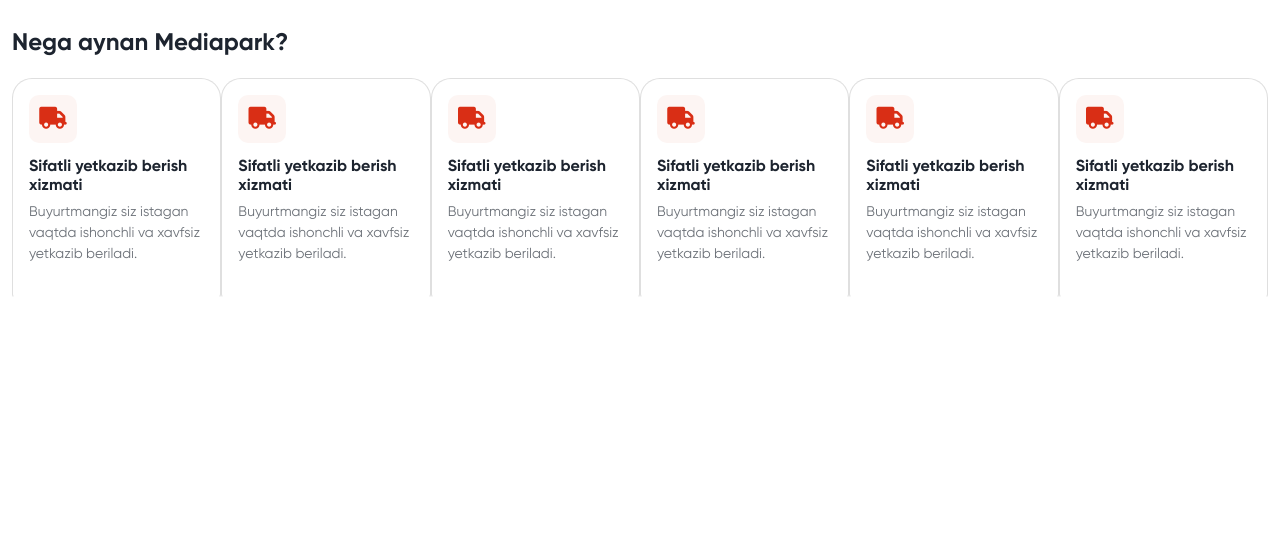
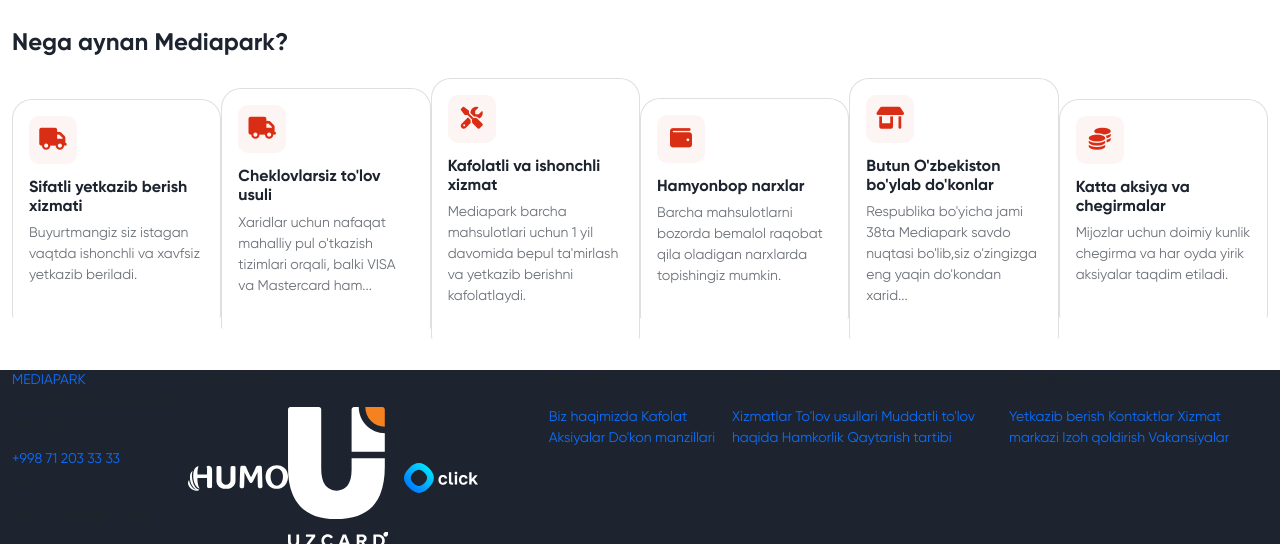
Before and after one commit to Olimjon-04042000/exam, a plain HTML site: page index.html in a window 1280 px wide. Shown: the part 3826-4370 px from the top of the page. Before the commit the page ends 4124 px from the top, so only its background shows below. Drawn offline with nearby package versions, Linux system fonts and the light colour scheme.

Commit message:
footer html

```diff
--- a/index.html
+++ b/index.html
@@ -874,29 +874,70 @@
                 </div>
                 <div class="card">
                     <i class="fa-solid fa-truck" style="color:#d92e15;"></i>
-                    <h4 class="title">Sifatli yetkazib berish xizmati</h4>
-                    <p class="desc">Buyurtmangiz siz istagan vaqtda ishonchli va xavfsiz yetkazib beriladi.</p>
+                    <h4 class="title">Cheklovlarsiz to'lov usuli</h4>
+                    <p class="desc">Xaridlar uchun nafaqat mahalliy pul o'tkazish tizimlari orqali, balki VISA va Mastercard ham...</p>
                 </div>
                 <div class="card">
-                    <i class="fa-solid fa-truck" style="color:#d92e15;"></i>
-                    <h4 class="title">Sifatli yetkazib berish xizmati</h4>
-                    <p class="desc">Buyurtmangiz siz istagan vaqtda ishonchli va xavfsiz yetkazib beriladi.</p>
+                    <i class="fa-solid fa-screwdriver-wrench" style="color:#d92e15;"></i>
+                    <h4 class="title">Kafolatli va ishonchli xizmat</h4>
+                    <p class="desc">Mediapark barcha mahsulotlari uchun 1 yil davomida bepul ta'mirlash va yetkazib berishni kafolatlaydi.</p>
                 </div>
                 <div class="card">
-                    <i class="fa-solid fa-truck" style="color:#d92e15;"></i>
-                    <h4 class="title">Sifatli yetkazib berish xizmati</h4>
-                    <p class="desc">Buyurtmangiz siz istagan vaqtda ishonchli va xavfsiz yetkazib beriladi.</p>
+                    <i class="fa-solid fa-wallet" style="color:#d92e15;"></i>
+                    <h4 class="title">Hamyonbop narxlar</h4>
+                    <p class="desc">Barcha mahsulotlarni bozorda bemalol raqobat qila oladigan narxlarda topishingiz mumkin.</p>
                 </div>
                 <div class="card">
-                    <i class="fa-solid fa-truck" style="color:#d92e15;"></i>
-                    <h4 class="title">Sifatli yetkazib berish xizmati</h4>
-                    <p class="desc">Buyurtmangiz siz istagan vaqtda ishonchli va xavfsiz yetkazib beriladi.</p>
+                    <i class="fa-solid fa-shop" style="color:#d92e15;"></i>
+                    <h4 class="title">Butun O'zbekiston bo'ylab do'konlar</h4>
+                    <p class="desc">Respublika bo'yicha jami 38ta Mediapark savdo nuqtasi bo'lib,siz o'zingizga eng yaqin do'kondan xarid...</p>
                 </div>
                 <div class="card">
-                    <i class="fa-solid fa-truck" style="color:#d92e15;"></i>
-                    <h4 class="title">Sifatli yetkazib berish xizmati</h4>
-                    <p class="desc">Buyurtmangiz siz istagan vaqtda ishonchli va xavfsiz yetkazib beriladi.</p>
+                    <i class="fa-solid fa-coins" style="color:#d92e15;"></i>
+                    <h4 class="title">Katta aksiya va chegirmalar</h4>
+                    <p class="desc">Mijozlar uchun doimiy kunlik chegirma va har oyda yirik aksiyalar taqdim etiladi.</p>
                 </div>
+            </div>
+        </div>
+    </div>
+    <!-- footer -->
+    <div class="footer">
+        <div class="container footer__container">
+            <div class="about-us">
+                <a class="mpark" href="https://mediapark.uz/uz">MEDIAPARK</a>
+                <p class="desc">Savollaringiz boʻlsa, javob berishga tayyormiz!</p>
+                <a href="tel:998712033333" class="phone-number">+998 71 203 33 33</a>
+                <p>Ish vaqti:</p>
+                <p>Har kuni:09:00 - 21:00</p>
+            </div>
+            <div class="pay">
+                <p>To'lov usullari</p>
+                <img width="100" height="100" src="./images/humo.svg" alt="humo"><img width="100" src="./images/uzcard.svg" alt="uzcard">
+                <img width="100" src="./images/click.svg" alt="click"><img width="100" src="./images/payme.svg" alt="payme">
+                <img width="100" src="./images/visa.svg" alt="visa"><img width="100" src="./images/mastercard.svg" alt="mastercard">
+            </div>
+            <div class="info">
+                <p>Maʼlumot</p>
+                <a href="#">Biz haqimizda</a>
+                <a href="#">Kafolat</a>
+                <a href="#">Aksiyalar</a>
+                <a href="#">Do'kon manzillari</a>
+            </div>
+            <div class="service">
+                <p>Xizmatlar</p>
+                <a href="#">Xizmatlar</a>
+                <a href="#">To'lov usullari</a>
+                <a href="#">Muddatli to'lov haqida</a>
+                <a href="#">Hamkorlik</a>
+                <a href="#">Qaytarish tartibi</a>
+            </div>
+            <div class="for-customers">
+                <p>Xaridorlar uchun</p>
+                <a href="#">Yetkazib berish</a>
+                <a href="#">Kontaktlar</a>
+                <a href="#">Xizmat markazi</a>
+                <a href="#">Izoh qoldirish</a>
+                <a href="#">Vakansiyalar</a>
             </div>
         </div>
     </div>
--- a/scss/style.scss
+++ b/scss/style.scss
@@ -673,6 +673,7 @@
 }
 
 .why__container {
+    margin-bottom: 30px;
     .why__title {
         color: #1d242f;
         font-size: 24px;
@@ -712,3 +713,10 @@
         }
     }
 }
+
+.footer {
+    background-color: #1D242F;
+    .footer__container {
+        display: flex;
+    }
+}
```
Also changed, not shown: css/style.css, images/click.svg (added), images/humo.svg (added), images/mastercard.svg (added), images/payme.svg (added), images/uzcard.svg (added), images/visa.svg (added), 1 other file.
